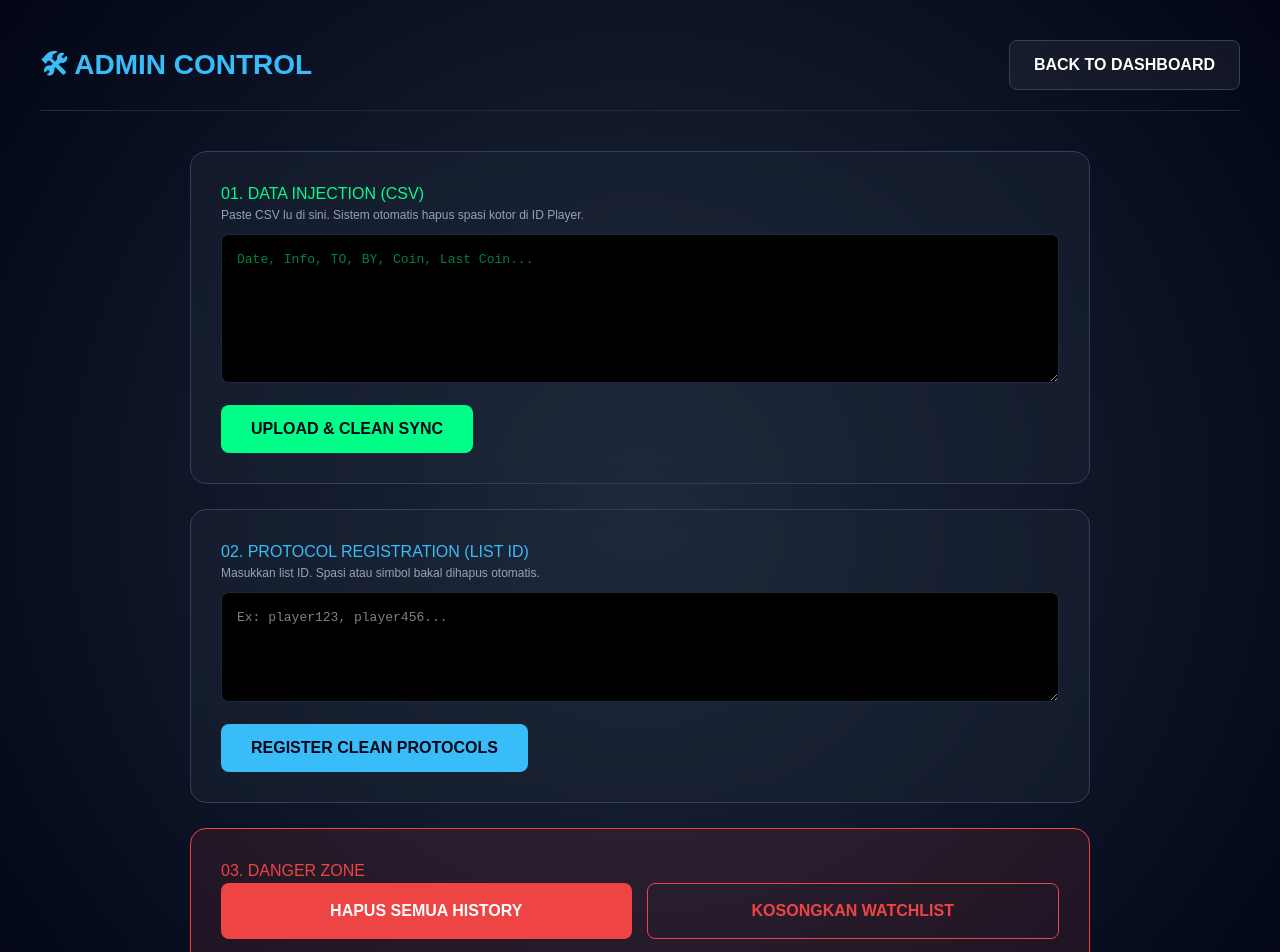
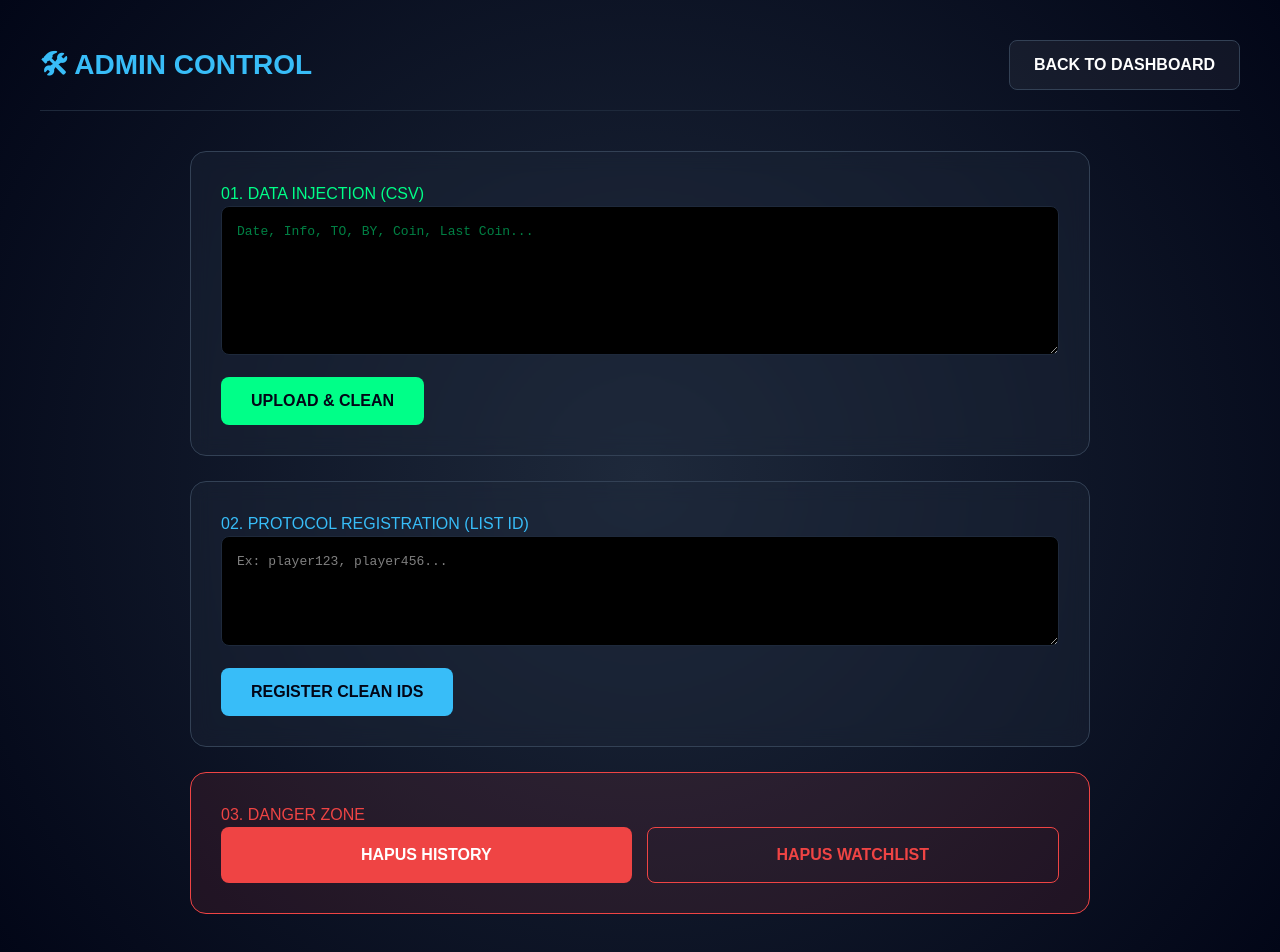
Before and after one commit to revinexiv/win-lose-app, a Next.js app: page /admin in a window 1280 px wide. Shown: the top 952 px of the page. Built offline with nearby package versions, Linux system fonts and the light colour scheme.

Commit message:
fixed part9

```diff
--- a/app/admin/page.js
+++ b/app/admin/page.js
@@ -9,7 +9,7 @@ export default function AdminPanel() {
   const [listPlayerIds, setListPlayerIds] = useState('')
   const [loading, setLoading] = useState(false)
 
-  // 1. UPLOAD CSV HISTORY (WITH EXTRA CLEANING & CHUNKING)
+  // 1. UPLOAD CSV HISTORY (CLEAN, UNIQUE & CHUNKED)
   const handleUpload = async () => {
     if (!csvText) return alert('Isi dulu datanya, Bos!')
     const { data: { user } } = await supabase.auth.getUser()
@@ -17,16 +17,11 @@ export default function AdminPanel() {
 
     setLoading(true)
     try {
-      // Split baris & hapus baris kosong
       const rows = csvText.split('\n').filter(row => row.trim() !== '')
 
-      // Lewati header (slice 1) dan proses pembersihan
       const dataToInsert = rows.slice(1).map(row => {
-        // Regex untuk split koma tapi abaikan koma di dalam tanda kutip
         const col = row.split(/,(?=(?:(?:[^"]*"){2})*[^"]*$)/)
-
-        // Membersihkan ID Player (TO) dari semua spasi dan karakter aneh
-        // Hanya menyisakan Huruf dan Angka
+        // Sanitasi: Hanya Huruf & Angka, Uppercase, Trim Spasi
         const cleanTo = col[2]?.replace(/"/g, '').replace(/[^a-zA-Z0-9]/g, '').toUpperCase().trim()
 
         if (!cleanTo) return null
@@ -42,40 +37,39 @@ export default function AdminPanel() {
         }
       }).filter(item => item !== null)
 
-      // Upload Bertahap (Per 500 Baris) agar tidak gagal/timeout
       const chunkSize = 500
       for (let i = 0; i < dataToInsert.length; i += chunkSize) {
         const chunk = dataToInsert.slice(i, i + chunkSize)
         const { error } = await supabase.from('coin_history').upsert(chunk)
         if (error) throw error
-        console.log(`Uploaded chunk ${i / chunkSize + 1} (${chunk.length} rows)`)
       }
 
-      alert(`Mantap Bos Riku! ${dataToInsert.length} baris history sudah BERSIH dan masuk.`)
+      alert(`Mantap Bos Riku! ${dataToInsert.length} baris history masuk.`)
       setCsvText('')
     } catch (err) {
-      console.error(err)
       alert('Error Upload: ' + err.message)
     } finally {
       setLoading(false)
     }
   }
 
-  // 2. REGISTER MULTIPLE PLAYER IDS (WITH EXTRA CLEANING)
+  // 2. REGISTER MULTIPLE PLAYER IDS (FILTER DUPLICATE & SANITIZE)
   const addMultiplePlayers = async () => {
     if (!listPlayerIds) return alert('Isi dulu list ID-nya!')
     const { data: { user } } = await supabase.auth.getUser()
 
     setLoading(true)
     try {
-      // Pisahkan pakai koma atau enter, hapus SEMUA karakter selain huruf/angka
+      // Logic Pembersihan Karakter & Filter Duplikat
       const rawIds = listPlayerIds
-        .split(/[\n,]+/)
-        .map(id => id.replace(/[^a-zA-Z0-9]/g, '').toUpperCase().trim())
+        .split(/[\n,]+/) // Pisahkan per baris atau koma
+        .map(id => id.replace(/[^a-zA-Z0-9]/g, '').toUpperCase().trim()) // Bersihkan karakter kotor
         .filter(id => id !== '')
 
-      // Hilangkan duplikat
+      // FILTER DUPLIKAT: Set() memastikan ID yang sama dibuang
       const uniqueIds = [...new Set(rawIds)]
+
+      console.log(`DEBUG: Total input ${rawIds.length} IDs -> Filtered to ${uniqueIds.length} Unique IDs`)
 
       const dataToInsert = uniqueIds.map(id => ({
         player_id: id,
@@ -88,7 +82,7 @@ export default function AdminPanel() {
 
       if (error) throw error
 
-      alert(`Gokil! ${uniqueIds.length} ID Player berhasil dibersihkan & didaftarkan.`)
+      alert(`Gokil! ${uniqueIds.length} ID Unik berhasil didaftarkan. Duplikat otomatis dibuang.`)
       setListPlayerIds('')
     } catch (err) {
       alert('Gagal: ' + err.message)
@@ -97,73 +91,53 @@ export default function AdminPanel() {
     }
   }
 
-  // 3. DELETE HISTORY COIN ONLY
   const deleteHistory = async () => {
     const yakin = confirm("Yakin mau hapus SEMUA HISTORY COIN lu, Bos Riku?")
     if (!yakin) return
     const { data: { user } } = await supabase.auth.getUser()
     setLoading(true)
     try {
-      const { error } = await supabase.from('coin_history').delete().eq('user_id', user.id)
-      if (error) throw error
-      alert('Semua history coin lu udah bersih total!')
-    } catch (err) {
-      alert('Error: ' + err.message)
-    } finally {
-      setLoading(false)
-    }
+      await supabase.from('coin_history').delete().eq('user_id', user.id)
+      alert('History bersih total!')
+    } finally { setLoading(false) }
   }
 
-  // 4. DELETE ALL WATCHLIST
   const deleteWatchlist = async () => {
     const yakin = confirm("Semua daftar ID PLAYER lu bakal dihapus. Yakin?")
     if (!yakin) return
     const { data: { user } } = await supabase.auth.getUser()
     setLoading(true)
     try {
-      const { error } = await supabase.from('monitored_players').delete().eq('user_id', user.id)
-      if (error) throw error
-      alert('Semua daftar ID player lu udah dihapus!')
-    } catch (err) {
-      alert('Error: ' + err.message)
-    } finally {
-      setLoading(false)
-    }
+      await supabase.from('monitored_players').delete().eq('user_id', user.id)
+      alert('Watchlist dihapus!')
+    } finally { setLoading(false) }
   }
 
   return (
     <div style={{ padding: '40px', backgroundColor: '#020617', backgroundImage: 'radial-gradient(circle at 50% 50%, #1e293b 0%, #020617 100%)', color: '#f8fafc', minHeight: '100vh', fontFamily: 'sans-serif' }}>
       <div style={{ display: 'flex', justifyContent: 'space-between', alignItems: 'center', marginBottom: '40px', borderBottom: '1px solid #1e293b', paddingBottom: '20px' }}>
         <h1 style={{ fontSize: '28px', fontWeight: '900', color: '#38bdf8' }}>🛠 ADMIN CONTROL</h1>
-        <div style={{ display: 'flex', gap: '10px' }}>
-          <button onClick={() => window.location.href = '/'} style={{ background: 'rgba(255, 255, 255, 0.05)', color: 'white', border: '1px solid #334155', padding: '12px 24px', borderRadius: '8px', cursor: 'pointer', fontWeight: 'bold' }}>BACK TO DASHBOARD</button>
-        </div>
+        <button onClick={() => window.location.href = '/'} style={{ background: 'rgba(255, 255, 255, 0.05)', color: 'white', border: '1px solid #334155', padding: '12px 24px', borderRadius: '8px', cursor: 'pointer', fontWeight: 'bold' }}>BACK TO DASHBOARD</button>
       </div>
 
       <div style={{ maxWidth: '900px', margin: '0 auto' }}>
         <div style={{ background: 'rgba(30, 41, 59, 0.4)', padding: '30px', borderRadius: '16px', marginBottom: '25px', border: '1px solid #334155', backdropFilter: 'blur(10px)' }}>
           <h3 style={{ marginTop: 0, color: '#00ff88' }}>01. DATA INJECTION (CSV)</h3>
-          <p style={{fontSize:'12px', color: '#94a3b8', marginBottom: '10px'}}>Paste CSV lu di sini. Sistem otomatis hapus spasi kotor di ID Player.</p>
           <textarea style={{ width: '100%', background: '#000', color: '#00ff88', padding: '15px', border: '1px solid #1e293b', borderRadius: '8px', fontFamily: 'monospace', boxSizing: 'border-box' }} rows="6" value={csvText} onChange={(e) => setCsvText(e.target.value)} placeholder='Date, Info, TO, BY, Coin, Last Coin...' />
-          <button disabled={loading} onClick={handleUpload} style={{ marginTop: '15px', padding: '12px 30px', backgroundColor: '#00ff88', border: 'none', cursor: 'pointer', fontWeight: '900', borderRadius: '8px', color: '#020617' }}>
-            {loading ? 'EXECUTING CLEANING...' : 'UPLOAD & CLEAN SYNC'}
-          </button>
+          <button disabled={loading} onClick={handleUpload} style={{ marginTop: '15px', padding: '12px 30px', backgroundColor: '#00ff88', border: 'none', cursor: 'pointer', fontWeight: '900', borderRadius: '8px', color: '#020617' }}>UPLOAD & CLEAN</button>
         </div>
 
         <div style={{ background: 'rgba(30, 41, 59, 0.4)', padding: '30px', borderRadius: '16px', marginBottom: '25px', border: '1px solid #334155', backdropFilter: 'blur(10px)' }}>
           <h3 style={{ marginTop: 0, color: '#38bdf8' }}>02. PROTOCOL REGISTRATION (LIST ID)</h3>
-          <p style={{fontSize:'12px', color: '#94a3b8', marginBottom: '10px'}}>Masukkan list ID. Spasi atau simbol bakal dihapus otomatis.</p>
           <textarea style={{ width: '100%', background: '#000', color: '#fff', padding: '15px', border: '1px solid #1e293b', borderRadius: '8px', fontFamily: 'monospace', boxSizing: 'border-box' }} rows="4" value={listPlayerIds} onChange={(e) => setListPlayerIds(e.target.value)} placeholder="Ex: player123, player456..." />
-          <button disabled={loading} onClick={addMultiplePlayers} style={{ marginTop: '15px', padding: '12px 30px', backgroundColor: '#38bdf8', color: '#020617', border: 'none', cursor: 'pointer', fontWeight: '900', borderRadius: '8px' }}>
-            REGISTER CLEAN PROTOCOLS
-          </button>
+          <button disabled={loading} onClick={addMultiplePlayers} style={{ marginTop: '15px', padding: '12px 30px', backgroundColor: '#38bdf8', color: '#020617', border: 'none', cursor: 'pointer', fontWeight: '900', borderRadius: '8px' }}>REGISTER CLEAN IDS</button>
         </div>
 
         <div style={{ background: 'rgba(239, 68, 68, 0.1)', padding: '30px', borderRadius: '16px', border: '1px solid #ef4444' }}>
           <h3 style={{ marginTop: 0, color: '#ef4444' }}>03. DANGER ZONE</h3>
           <div style={{ display: 'flex', gap: '15px' }}>
-            <button disabled={loading} onClick={deleteHistory} style={{ flex: 1, padding: '15px', backgroundColor: '#ef4444', color: '#fff', border: 'none', cursor: 'pointer', fontWeight: 'bold', borderRadius: '8px' }}>HAPUS SEMUA HISTORY</button>
-            <button disabled={loading} onClick={deleteWatchlist} style={{ flex: 1, padding: '15px', backgroundColor: 'transparent', color: '#ef4444', border: '1px solid #ef4444', cursor: 'pointer', fontWeight: 'bold', borderRadius: '8px' }}>KOSONGKAN WATCHLIST</button>
+            <button disabled={loading} onClick={deleteHistory} style={{ flex: 1, padding: '15px', backgroundColor: '#ef4444', color: '#fff', border: 'none', cursor: 'pointer', fontWeight: 'bold', borderRadius: '8px' }}>HAPUS HISTORY</button>
+            <button disabled={loading} onClick={deleteWatchlist} style={{ flex: 1, padding: '15px', backgroundColor: 'transparent', color: '#ef4444', border: '1px solid #ef4444', cursor: 'pointer', fontWeight: 'bold', borderRadius: '8px' }}>HAPUS WATCHLIST</button>
           </div>
         </div>
       </div>
```
